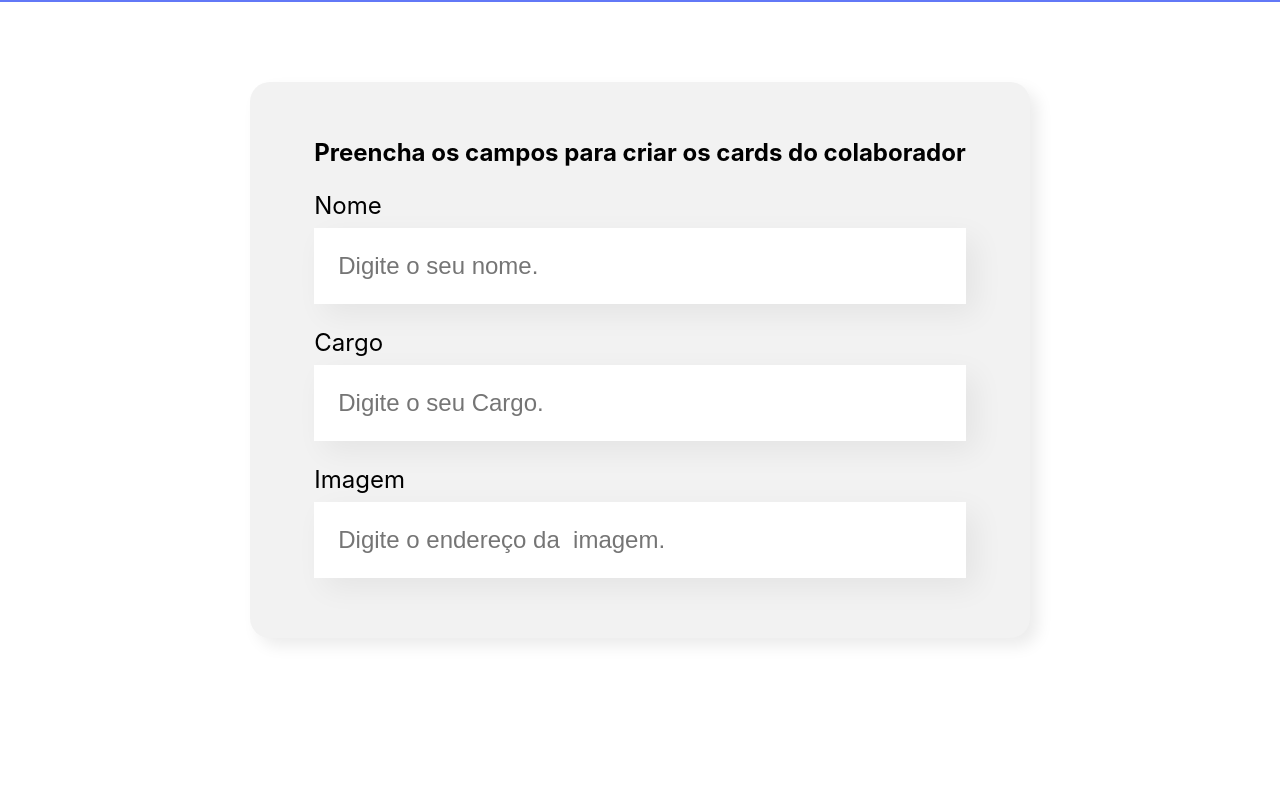
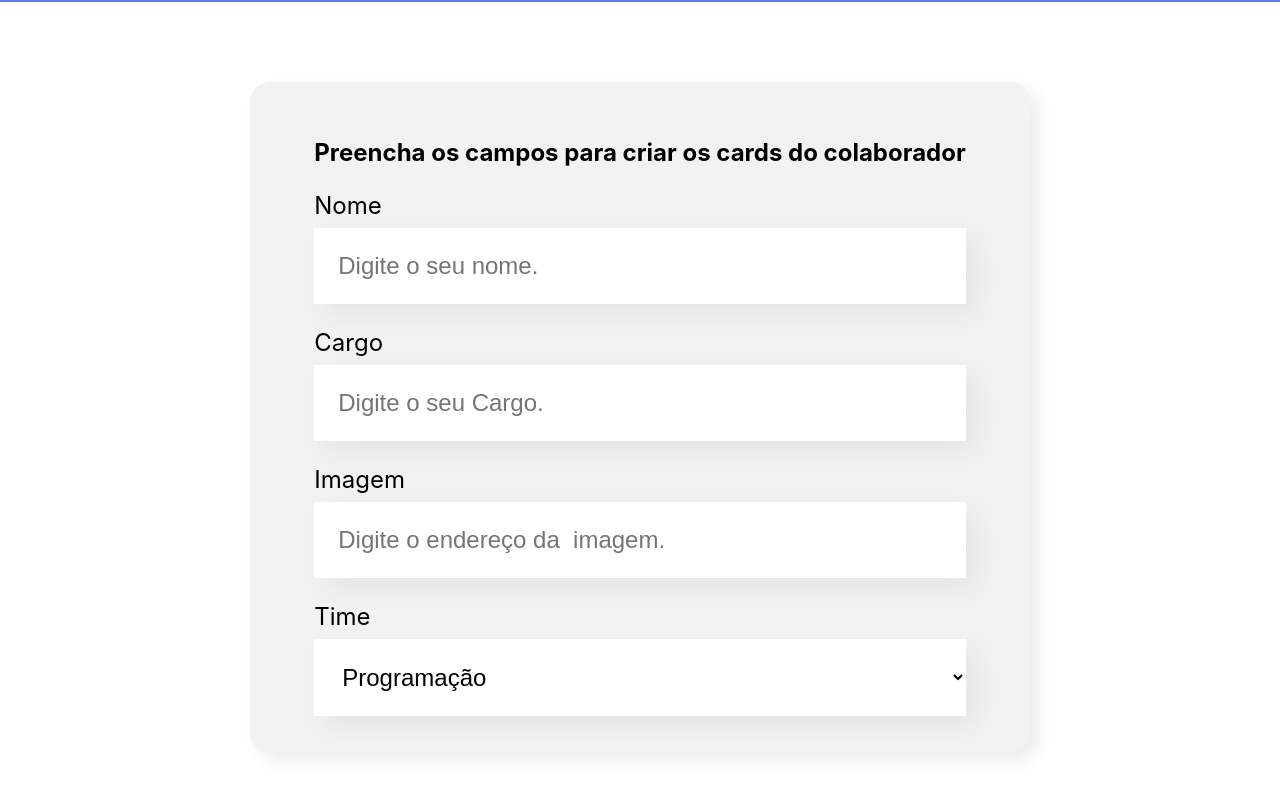
Before and after one commit to Crisleine-Erculano/organo, a React (Create React App) app: page / in a window 1280 px wide. Shown: the part 496-1292 px from the top of the page. Before the commit the page ends 1214 px from the top, so only its background shows below. Built offline with nearby package versions, Linux system fonts and the light colour scheme.

Commit message:
Criando Select do Formulário

```diff
--- a/src/componentes/Formulario/index.js
+++ b/src/componentes/Formulario/index.js
@@ -1,7 +1,17 @@
 import './Formulario.css'
 import CampoTexto from '../CampoTexto'
+import ListaSuspensa from '../ListaSuspensa'
 
 const Formulario = () => {
+   const times = [
+      'Programação',
+      'Front-End',
+      'Data Science',
+      'Devops',
+      'UX e Design',
+      'Mobile',
+      'Inovação e Gestão'
+   ]
    return (
       <section className="formulario">
          <form>
@@ -9,6 +19,7 @@
             <CampoTexto label="Nome" placeholder="Digite o seu nome." />
             <CampoTexto label="Cargo" placeholder="Digite o seu Cargo." />
             <CampoTexto label="Imagem" placeholder="Digite o endereço da  imagem." />
+            <ListaSuspensa label="Time" itens={times} />
          </form>
       </section>
    )
--- /dev/null
+++ b/src/componentes/ListaSuspensa/ListaSuspensa.css
@@ -0,0 +1,15 @@
+.lista__suspensa label{
+   display: block;
+   font-size: 24px;
+   margin-bottom: 8px;
+
+}
+.lista__suspensa select{
+   background-color: #FFFFFF;
+   border: none;
+   box-shadow: 10px 10px 30px rgba(0, 0, 0, 0.06);
+   box-sizing: border-box;
+   font-size:24px ;
+   padding: 24px;
+   width: 100%;
+}
--- /dev/null
+++ b/src/componentes/ListaSuspensa/index.js
@@ -0,0 +1,19 @@
+import './ListaSuspensa.css'
+
+const ListaSuspensa = (props) => {
+   console.log(props.itens)
+   return (
+      <div className ="lista__suspensa">
+         <label>{props.label}</label>
+         <select>
+            {props.itens.map(item => {
+               return <option key = {item}>{item}</option>
+            }
+               )}
+         </select>
+
+      </div>
+   )
+
+}
+export default ListaSuspensa
```
